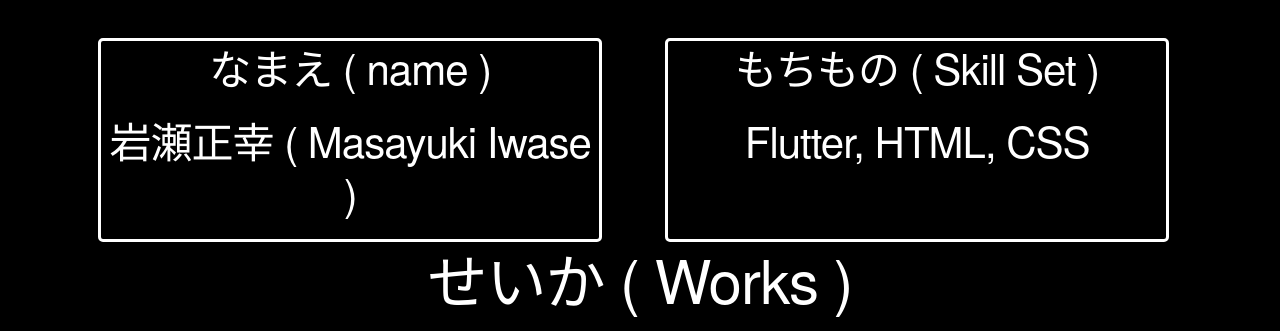
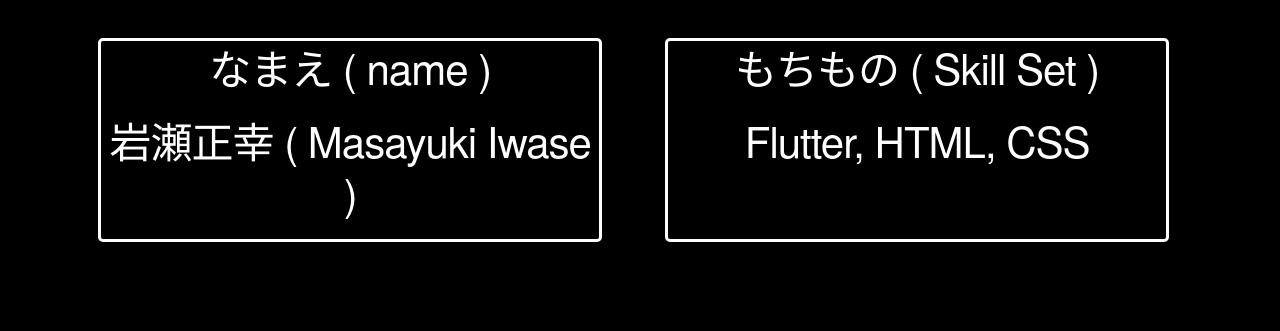
Before and after one commit to sugoroku525/MyPortfolio, a plain HTML site: page docs/index.html in a window 1280 px wide. Shown: the part 997-1328 px from the top of the page. Drawn offline with nearby package versions, Linux system fonts and the light colour scheme.

Commit message:
スペース調整

```diff
--- a/docs/index.html
+++ b/docs/index.html
@@ -47,6 +47,8 @@
                 <h2>Flutter, HTML, CSS </h2>
             </div>
         </div>
+    <div class="medium_space">
+    </div>
     <div class="container">
         <h1>せいか ( Works ) </h1>
         <div class="work_row">
--- a/docs/style.css
+++ b/docs/style.css
@@ -72,6 +72,9 @@ body {
 .small_space {
     height: 50px;
 }
+.medium_space {
+    height: 125px;
+}
 .row .four.columns {
     color: white;
     border: solid;
```
